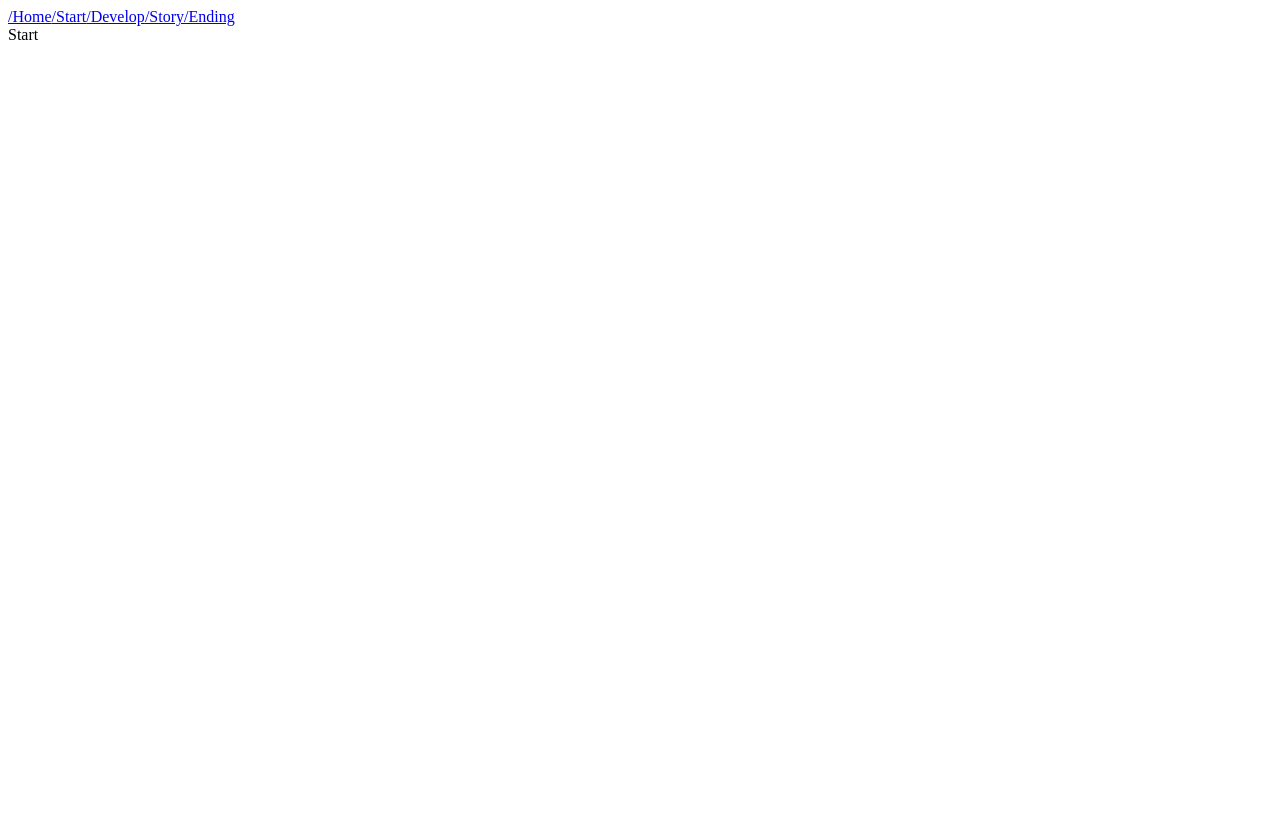
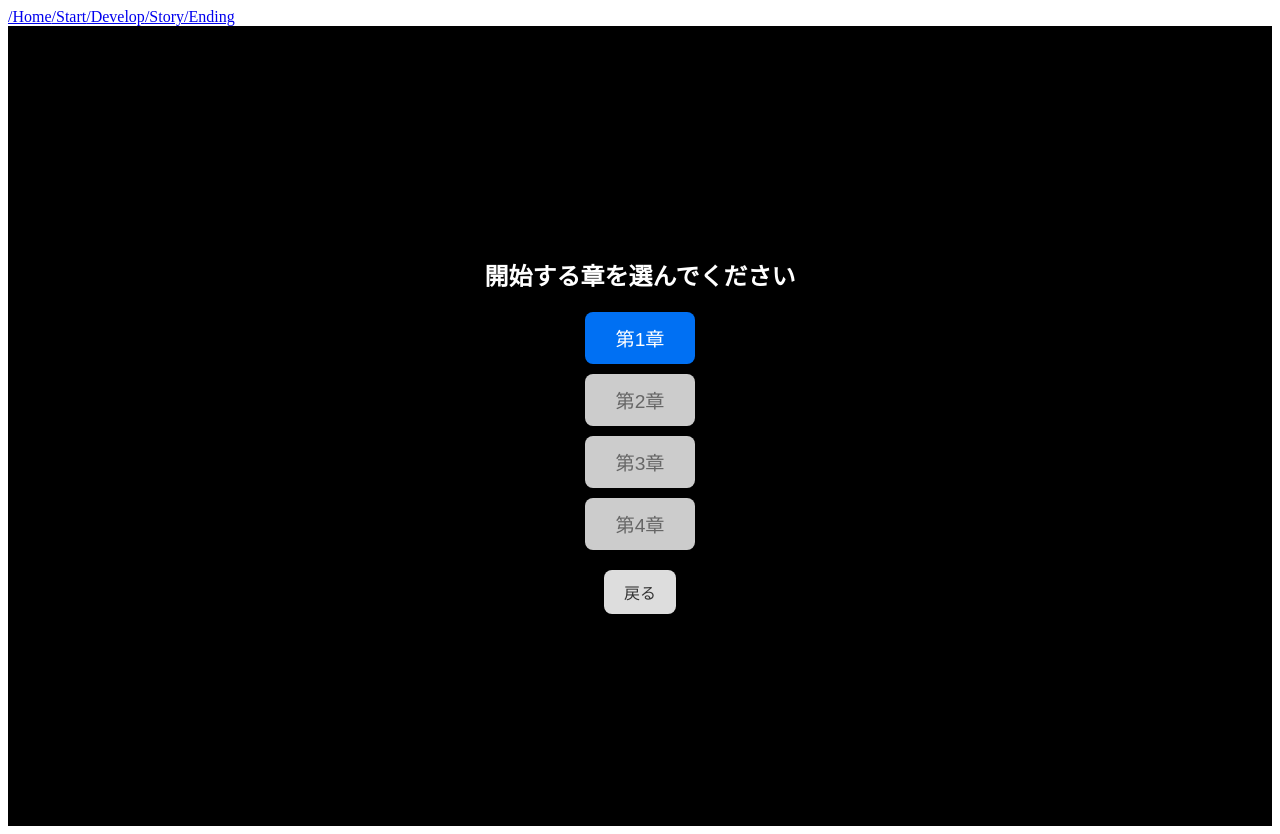
Before and after one commit to mitsui6969/BRAVO-front, a Next.js app: page /Start in a window 1280 px wide. Before the commit the page ends 800 px from the top, so only its background shows below. Built offline with nearby package versions, Linux system fonts and the light colour scheme.

Commit message:
章のボタン作ってページ遷移

```diff
--- a/src/app/Start/page.js
+++ b/src/app/Start/page.js
@@ -1,10 +1,51 @@
-// http//~~~/Startのページ
-import React from 'react'
+"use client";
 
-function Start() {
+import React, { useEffect, useState } from 'react';
+import { useRouter, useSearchParams } from 'next/navigation';
+import Link from 'next/link';
+import '../../styles/start.css';
+
+const ChapterSelection = () => {
+    const router = useRouter();
+    const searchParams = useSearchParams();
+    const unlockedChapterParam = searchParams.get('unlockedChapter'); // クエリから現在の章を取得
+    const [unlockedChapter, setUnlockedChapter] = useState(1);
+
+    // クエリパラメータから進行状況を設定
+    useEffect(() => {
+        if (unlockedChapterParam) {
+            const chapterNumber = parseInt(unlockedChapterParam.replace('chapter_', ''), 10);
+            setUnlockedChapter(chapterNumber);
+        }
+    }, [unlockedChapterParam]);
+
+    const handleChapterClick = (targetChapter) => {
+        //if (targetChapter <= unlockedChapter) {
+            router.push(`/Story?page=chapter_${targetChapter}&unlockedChapter=chapter_${unlockedChapter}`);
+        //} else {
+        //    alert("この章はまだロックされています。");
+        //}
+    };
+
     return (
-        <div>Start</div>
-    )
-}
+        <div className="container">
+            <h2>開始する章を選んでください</h2>
+            <div className="buttonContainer">
+                {[1, 2, 3, 4].map((chapter) => (
+                    <button
+                        key={chapter}
+                        onClick={() => handleChapterClick(chapter)}
+                        className={chapter <= unlockedChapter ? "unlocked" : "locked"}
+                    >
+                        第{chapter}章
+                    </button>
+                ))}
+            </div>
+            <Link href="/">
+                <button className="backButton">戻る</button>
+            </Link>
+        </div>
+    );
+};
 
-export default Start
+export default ChapterSelection;
--- /dev/null
+++ b/src/styles/start.css
@@ -0,0 +1,64 @@
+/* styles/start.css */
+
+.container {
+    display: flex;
+    align-items: center;
+    justify-content: center;
+    flex-direction: column;
+    min-height: 100vh;
+    background-color: #000000;
+    font-family: Arial, sans-serif;
+}
+
+h2 {
+    font-size: 1.5rem;
+    color: #ffffff;
+    margin-bottom: 20px;
+}
+
+.buttonContainer {
+    display: flex;
+    flex-direction: column;
+    gap: 10px;
+    margin-bottom: 20px;
+}
+
+.unlocked {
+    padding: 12px 30px;
+    font-size: 1.2rem;
+    color: #fff;
+    background-color: #0070f3;
+    border: none;
+    border-radius: 8px;
+    cursor: pointer;
+    transition: background-color 0.3s ease;
+}
+
+.unlocked:hover {
+    background-color: #005bb5;
+}
+
+.locked {
+    padding: 12px 30px;
+    font-size: 1.2rem;
+    color: #666;
+    background-color: #ccc;
+    border: none;
+    border-radius: 8px;
+    cursor: not-allowed;
+}
+
+.backButton {
+    padding: 10px 20px;
+    font-size: 1rem;
+    color: #333;
+    background-color: #ddd;
+    border: none;
+    border-radius: 8px;
+    cursor: pointer;
+    transition: background-color 0.3s ease;
+}
+
+.backButton:hover {
+    background-color: #bbb;
+}
```
Also changed, not shown: src/app/Story/page.js (+62 -89 lines).
